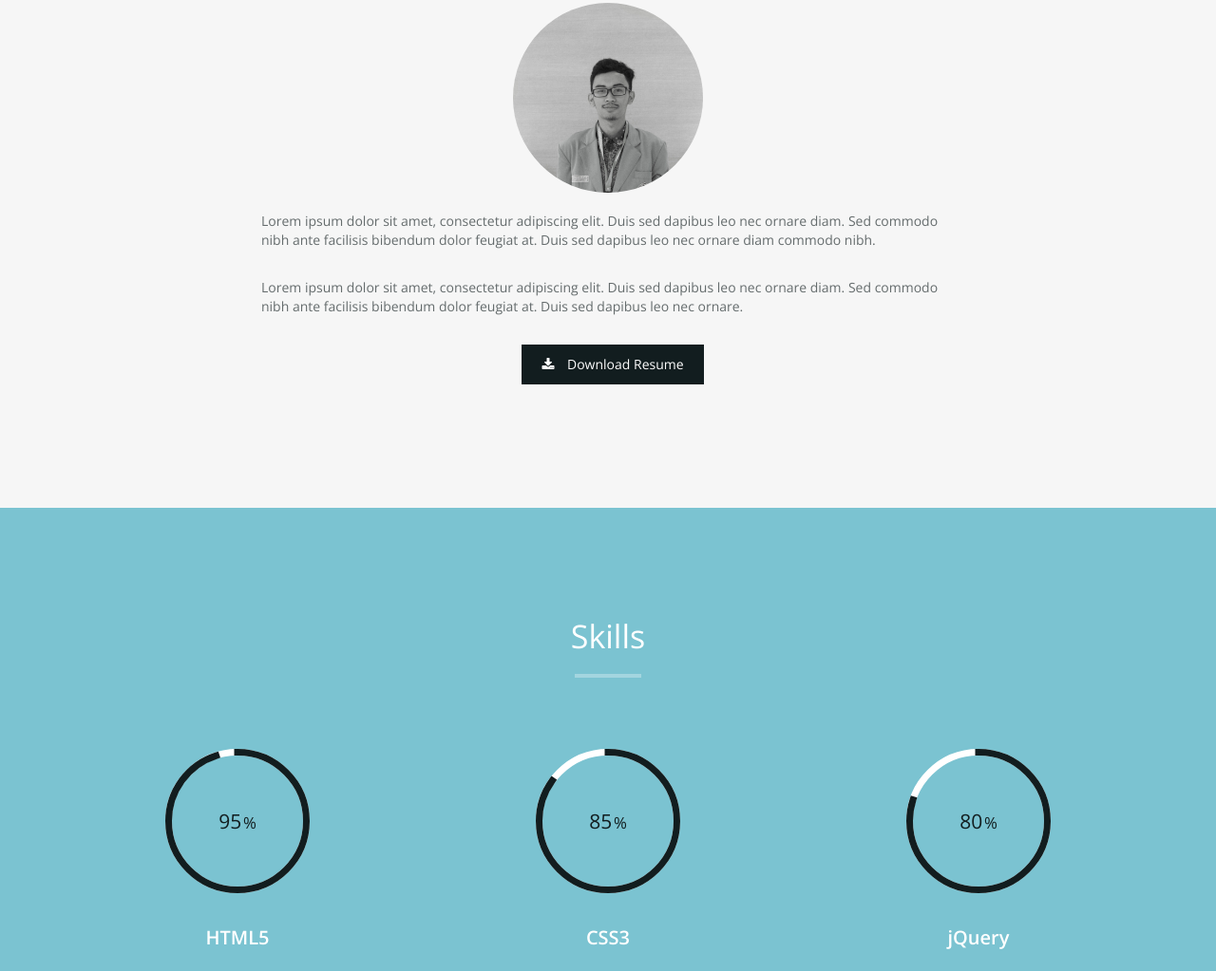
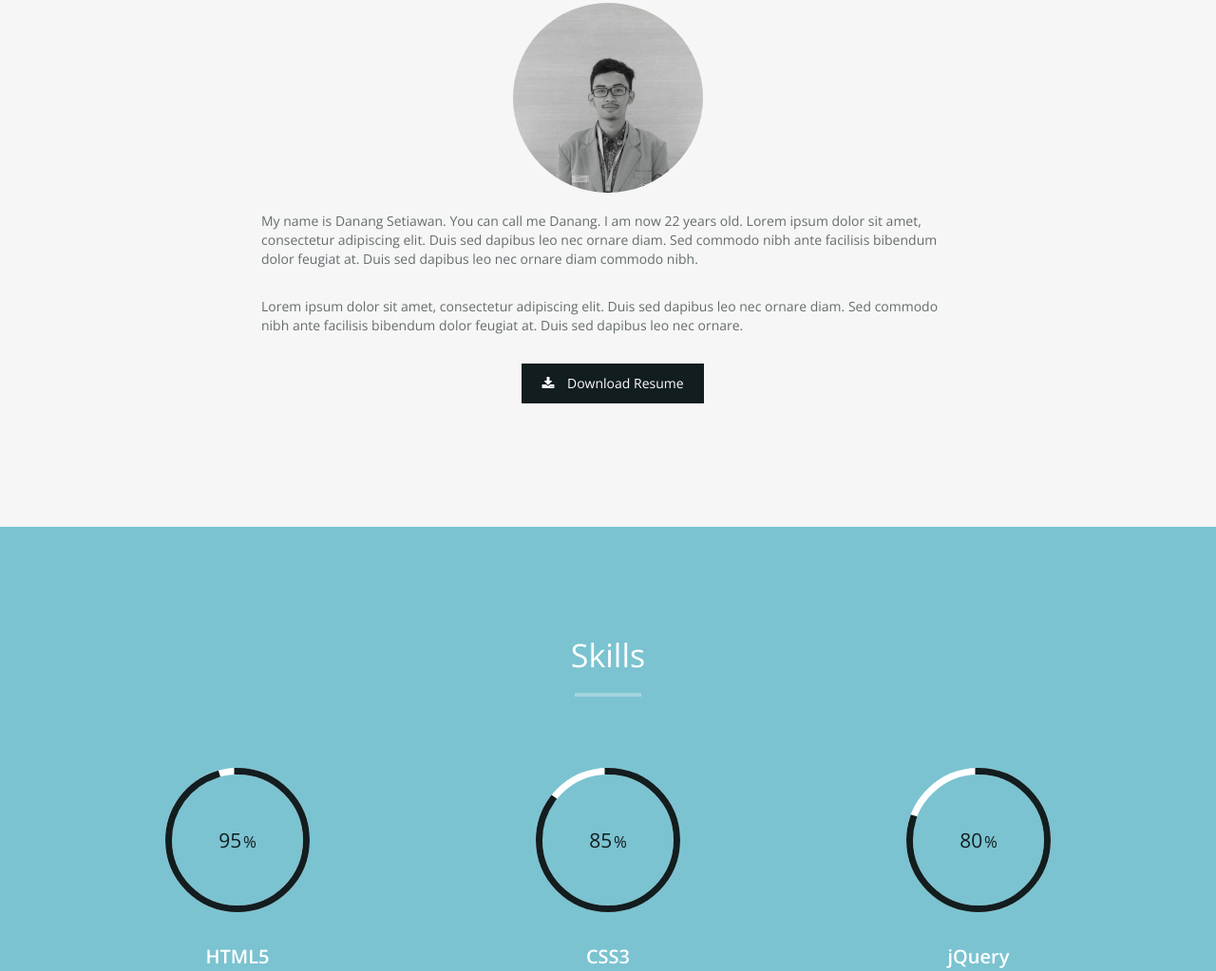
Before and after one commit to danangsetiawan57/danangstwn57.github.io, a plain HTML site: page index.html in a window 1280 px wide. Shown: the part 1041-2064 px from the top of the page at 95% size. Drawn offline with nearby package versions, Linux system fonts and the light colour scheme.

Commit message:
initial commit

```diff
--- a/index.html
+++ b/index.html
@@ -82,7 +82,7 @@
       <div class="col-md-12 text-center"><img src="img/about.jpg" class="img-responsive"></div>
       <div class="col-md-8 col-md-offset-2">
         <div class="about-text">
-          <p>Lorem ipsum dolor sit amet, consectetur adipiscing elit. Duis sed dapibus leo nec ornare diam. Sed commodo nibh ante facilisis bibendum dolor feugiat at. Duis sed dapibus leo nec ornare diam commodo nibh.</p>
+          <p>My name is Danang Setiawan. You can call me Danang. I am now 22 years old. Lorem ipsum dolor sit amet, consectetur adipiscing elit. Duis sed dapibus leo nec ornare diam. Sed commodo nibh ante facilisis bibendum dolor feugiat at. Duis sed dapibus leo nec ornare diam commodo nibh.</p>
           <p>Lorem ipsum dolor sit amet, consectetur adipiscing elit. Duis sed dapibus leo nec ornare diam. Sed commodo nibh ante facilisis bibendum dolor feugiat at. Duis sed dapibus leo nec ornare.</p>
           <p class="text-center"><a class="btn btn-primary" href="#"><i class="fa fa-download"></i> Download Resume</a></p>
         </div>
```
